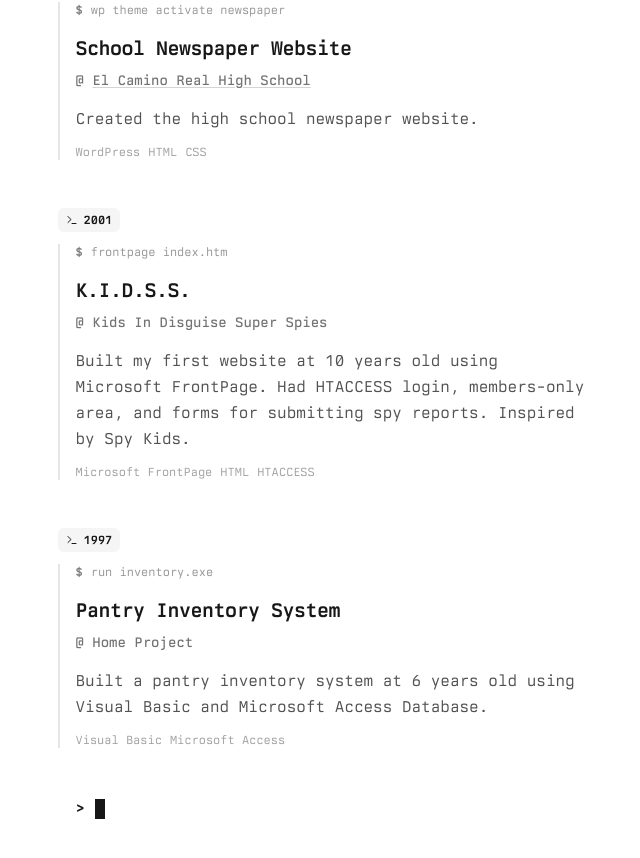
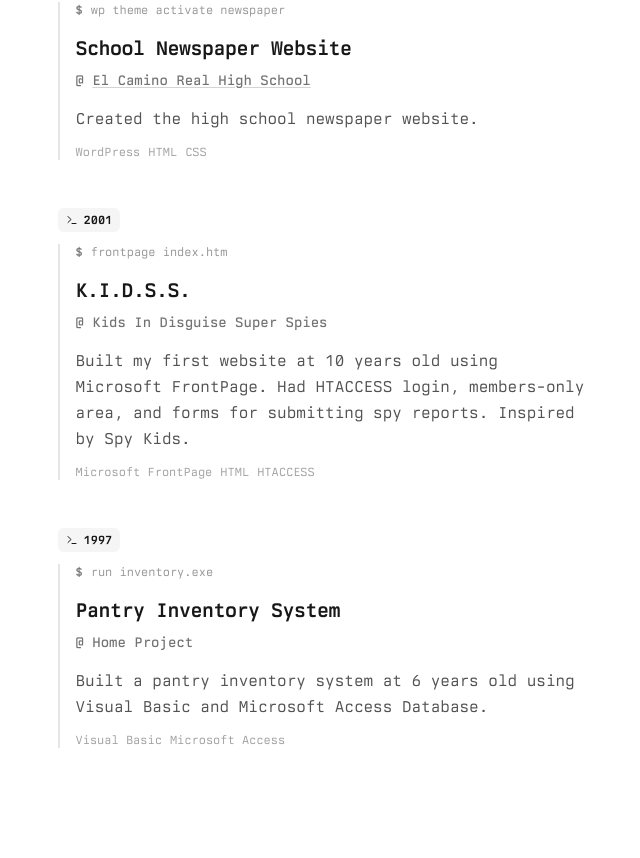
Before and after one commit to dakdevs/dak.dev-2026, a Next.js app: page / in a window 1280 px wide. Shown: the part 5972-6830 px from the top of the page, without its empty margins (207-847 px from the left). After the commit the page ends 6768 px from the top, so only its background shows below. Built offline with nearby package versions, Linux system fonts and the light colour scheme; what @orpc/server would draw is missing.

Commit message:
fix: remove blinking cursor at end of timeline

```diff
--- a/src/components/scroll-timeline.tsx
+++ b/src/components/scroll-timeline.tsx
@@ -370,11 +370,6 @@ export function ScrollTimeline() {
 						/>
 					))}
 				</div>
-
-				<div className="relative mt-12 pl-[18px]">
-					<span className="font-bold text-neutral-900">{'>'}</span>{' '}
-					<span className="inline-block h-5 w-2.5 animate-cursor-blink bg-neutral-900 align-middle" />
-				</div>
 			</div>
 		</div>
 	)
```
